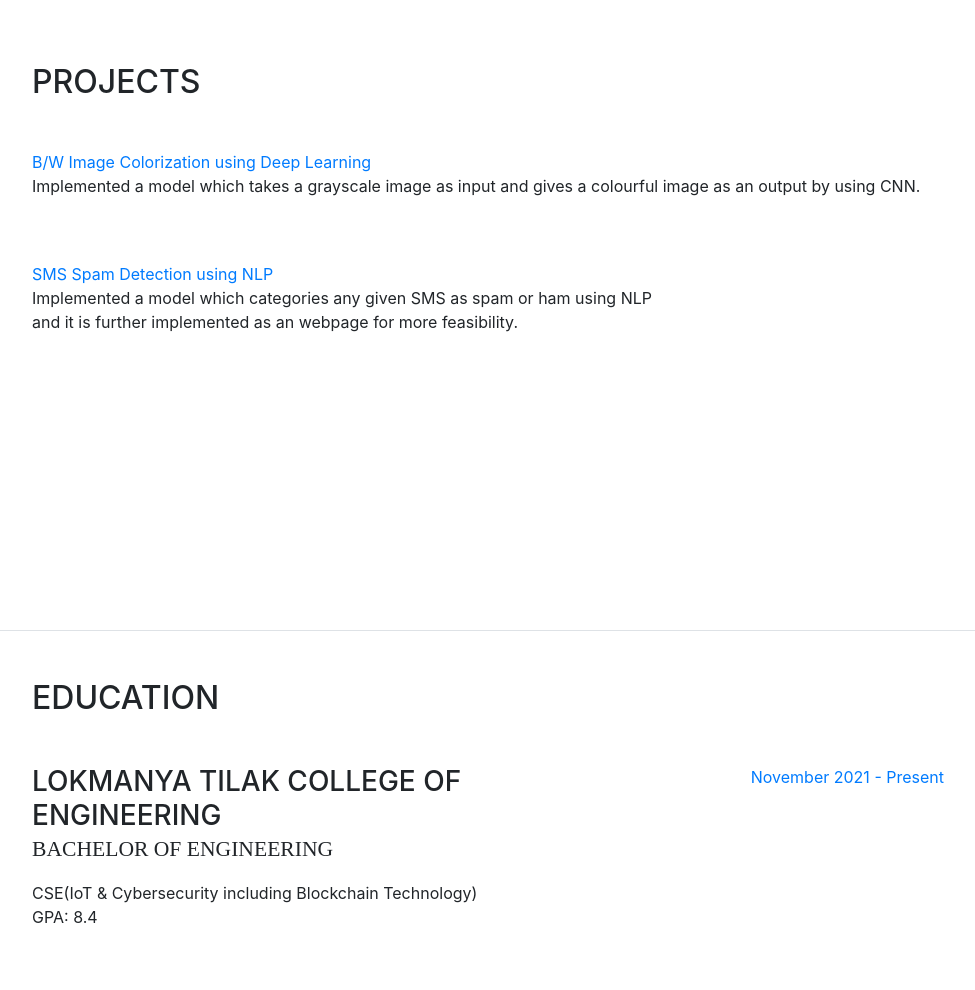
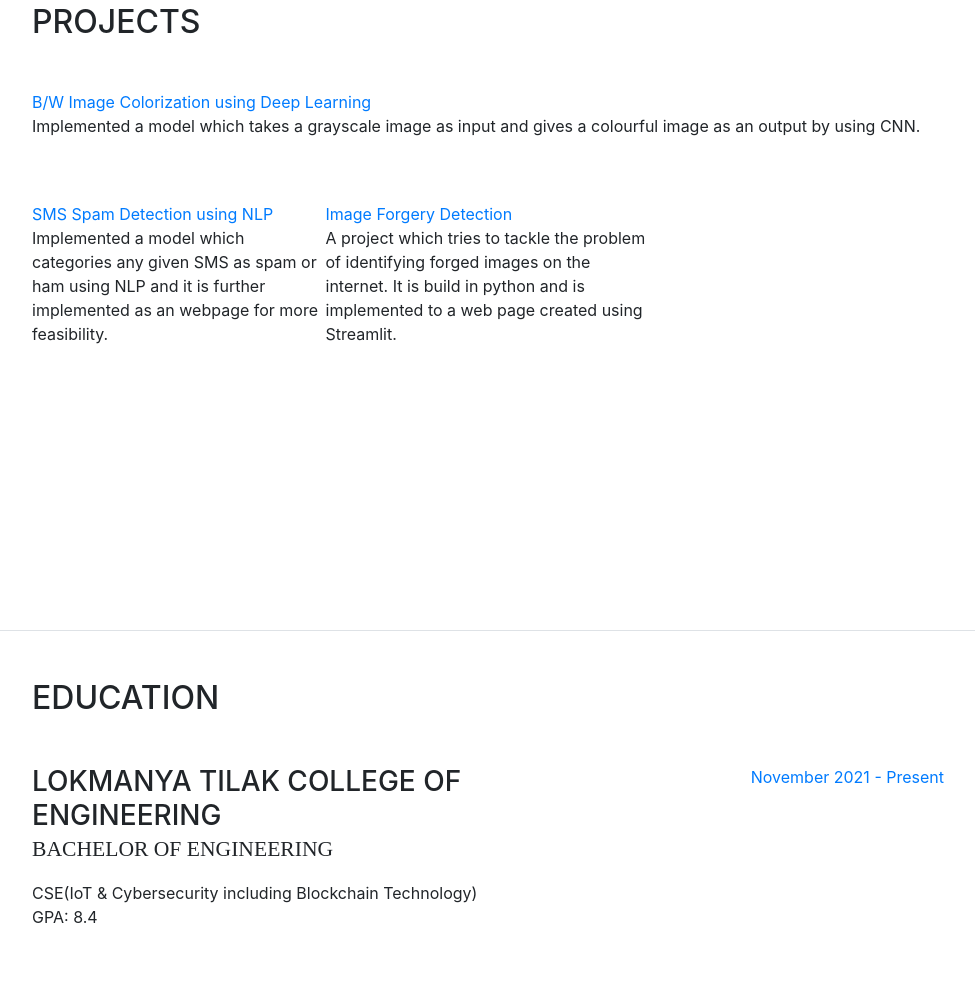
Before and after one commit to Houdini2598/houdini.github.io, a website with bundled scripts: page index.html in a window 1280 px wide. Shown: the part 1769-2759 px from the top of the page, without its empty margins (288-1263 px from the left). Built offline with nearby package versions, Linux system fonts and the light colour scheme; a web font is replaced by a local one.

Commit message:
Update projects

```diff
--- a/index.html
+++ b/index.html
@@ -155,6 +155,13 @@
              <a href="https://github.com/Houdini2598/sms-spam" <h3 class="mb-0">SMS Spam Detection using NLP</h3></a>
               <p>Implemented a model which categories any given SMS as spam or ham using NLP and it is further implemented as an webpage for more feasibility.</p>
             </div>
+
+	    <div class="resume-item d-flex flex-column flex-md-row mb-5">
+            <div class="resume-content mr-auto">
+              <a href= "https://github.com/Houdini2598/image-forgery-detection"<h3 class="mb-0">Image Forgery Detection</h3></a>
+              <p>A project which tries to tackle the problem of identifying forged images on the internet. It is build in python and is implemented to a web page created using Streamlit.</p>
+            </div>
+          </div>
             <div class="resume-date text-md-right">
               <span class="text-primary"></span>
             </div>
```
